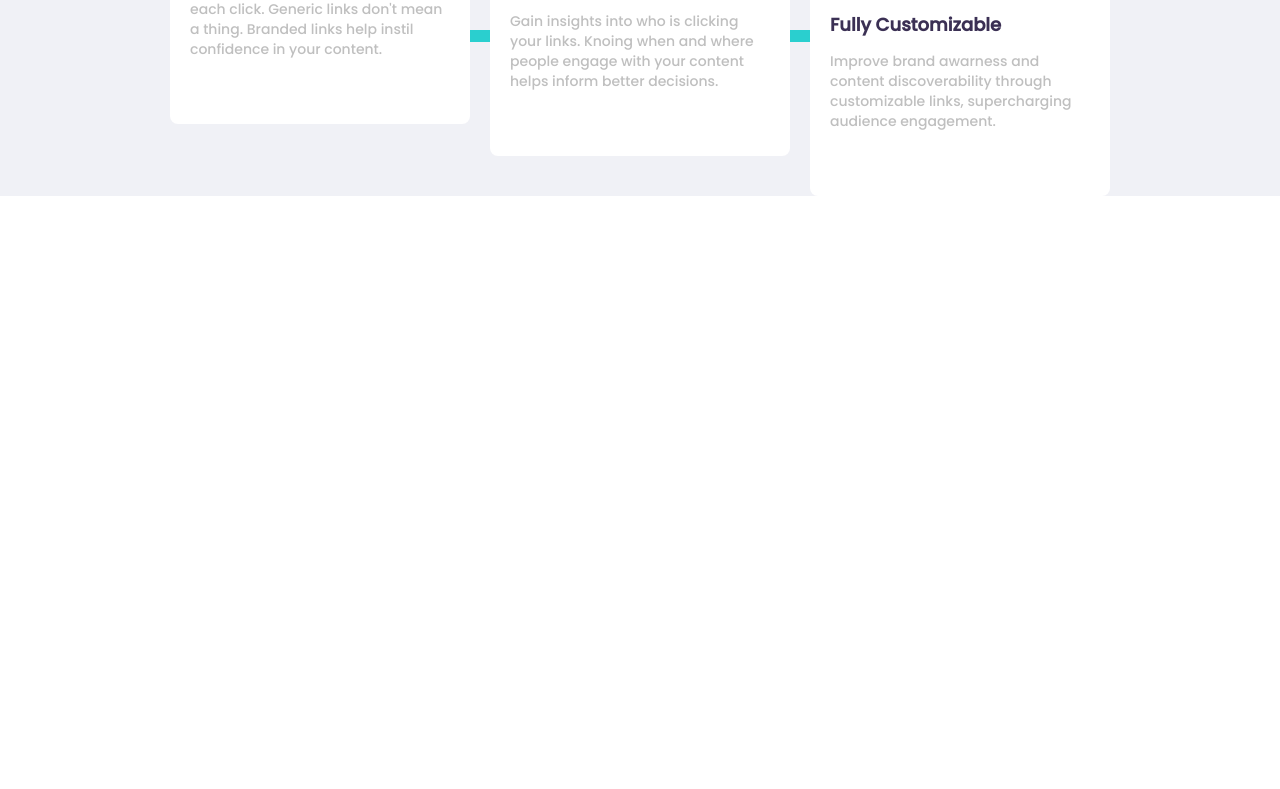
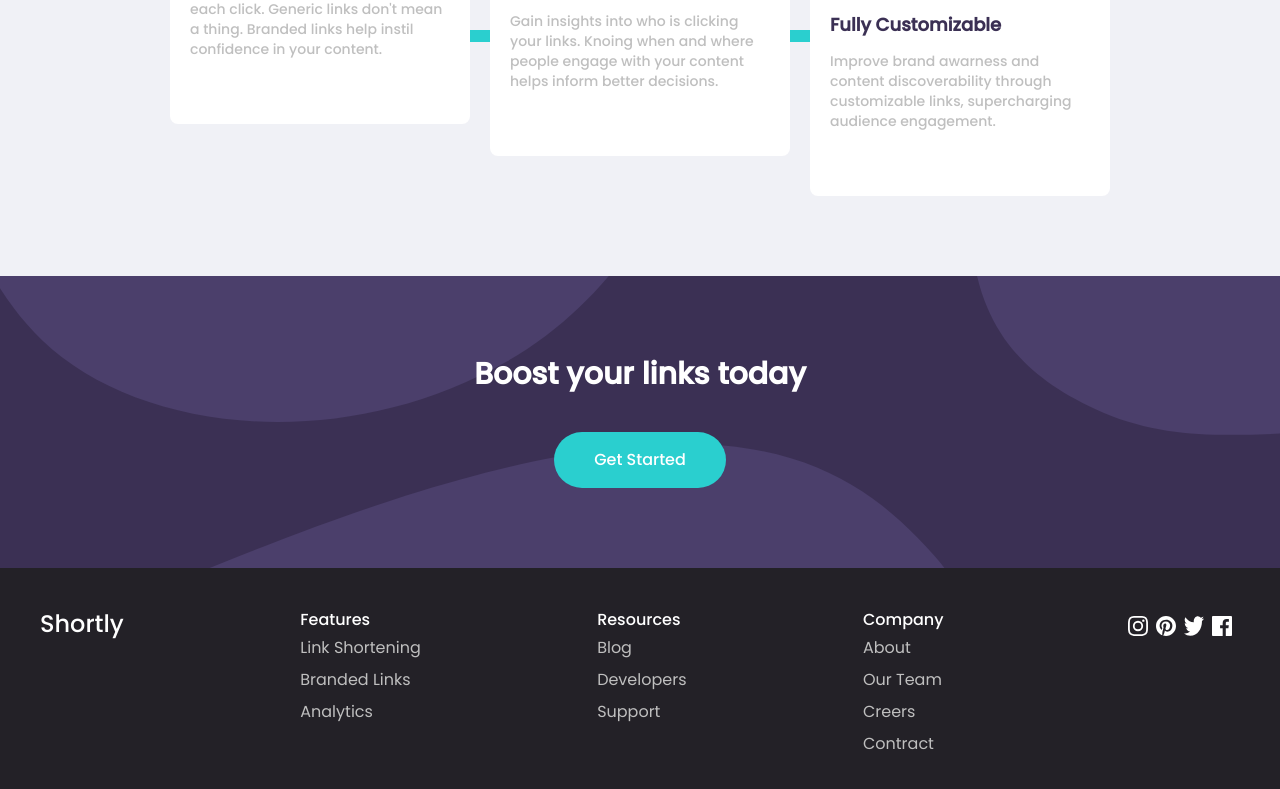
Before and after one commit to Shariat-Amir/Part-Project, a React (Vite) app: page / in a window 1280 px wide. Shown: the part 1217-2006 px from the top of the page. Before the commit the page ends 1413 px from the top, so only its background shows below. Built offline with nearby package versions, Linux system fonts and the light colour scheme; the HTML template or start-up script is replaced by a standard one.

Commit message:
desktop vie phase1 completed

```diff
--- a/src/App.jsx
+++ b/src/App.jsx
@@ -1,6 +1,6 @@
 import './App.css'
 import { Navbar } from './components'
-import { Hero, Main } from './Features'
+import { Footer, Hero, Main } from './Features'
 
 
 
@@ -13,6 +13,7 @@ function App() {
     <Navbar />
     <Hero />
     <Main />
+    <Footer />
    </main>
   )
 }
--- /dev/null
+++ b/src/Features/Footer/Footer.jsx
@@ -0,0 +1,48 @@
+const Footer = () => {
+
+
+
+const companies=["About","Our Team" , "Creers" , "Contract"]
+const Resources=["Blog" , "Developers" , "Support"]
+const Features=["Link Shortening" , "Branded Links" , "Analytics"]
+
+  return (
+    <div className="bg-colors-natural_400  flex flex-row-reverse justify-between items-start p-10">
+      <div className="flex h-32 p-2 gap-2">
+        <img className="w-5 h-5" src="../../../public/images/icon-instagram.svg" alt="" />
+        <img className="w-5 h-5" src="../../../public/images/icon-pinterest.svg" alt="" />
+        <img className="w-5 h-5" src="../../../public/images/icon-twitter.svg" alt="" />
+        <img className="w-5 h-5" src="../../../public/images/icon-facebook.svg" alt="" />
+      </div>
+        <div className="flex flex-col  ">
+          <p className="text-colors-white font-Medium">Company</p>
+          {
+            companies.map((item)=>(
+              <a className="text-colors-natural_100 font-Regular my-1" key={item} href="#">{item}</a>
+            ))
+          }
+        </div>
+        <div className="flex flex-col ">
+        <p className="text-colors-white font-Medium">Resources</p>
+          {
+            Resources.map((item)=>(
+              <a className="text-colors-natural_100 font-Regular my-1" key={item} href="#">{item}</a>
+            ))
+          }
+        </div>
+        <div className="flex flex-col ">
+        <p className="text-colors-white font-Medium">Features</p>
+          {
+            Features.map((item)=>(
+              <a className="text-colors-natural_100 font-Regular my-1" key={item} href="#">{item}</a>
+            ))
+          }
+        </div>
+        <div>
+          <p className="text-colors-white font-Medium text-2xl ">Shortly</p>
+        </div>
+    </div>
+  );
+};
+
+export default Footer;
--- a/src/Features/Main/Main.jsx
+++ b/src/Features/Main/Main.jsx
@@ -4,7 +4,8 @@ import { CardBar } from "../../components"
 
 const Main = () => {
   return (
-    <div className="bg-colors-main w-full  ">
+    <>
+    <div className="bg-colors-main w-full pb-20 ">
         <div  id="SearchBar" className="bg-colors-primary_200 bg-SerachBar-pattern bg-cover p-10 justify-center items-center mx-52
     rounded-lg relative top-[-60px]
     ">
@@ -23,6 +24,12 @@ const Main = () => {
         </div>
 
     </div>
+    <div className="w-full  bg-colors-primary_200 bg-boost-desktop bg-cover text-center py-20 ">
+    <p className="font-Medium font-bold text-3xl text-colors-white  ">Boost your links today</p>
+
+    <button className="bg-colors-primary_100 px-10 py-4 rounded-full font-Medium text-colors-white mt-10">Get Started</button>
+    </div>
+    </>
   )
 }
 
--- a/src/Features/index.js
+++ b/src/Features/index.js
@@ -1,9 +1,11 @@
 import Hero from './Hero/Hero'
 import Main from './Main/Main'
+import Footer from './Footer/Footer'
 
 
 
 export {
     Hero,
-    Main
+    Main,
+    Footer
 }
--- a/tailwind.config.js
+++ b/tailwind.config.js
@@ -24,7 +24,8 @@ export default {
         natural_300:'hsl(255, 11%, 22%)',
         natural_400:'hsl(260, 8%, 14%)',
         white:'white',
-        main:"rgb(240,241,246)"
+        main:"rgb(240,241,246)",
+
     },
   },
   fontFamily:{
@@ -33,7 +34,8 @@ export default {
 
   },
   backgroundImage:{
-    'SerachBar-pattern':'url("../../../public/images/bg-shorten-desktop.svg")'
+    'SerachBar-pattern':'url("../../../public/images/bg-shorten-desktop.svg")',
+    'boost-desktop':'url("../../../public/images/bg-boost-desktop.svg")'
   },
 
   plugins: [],
```
